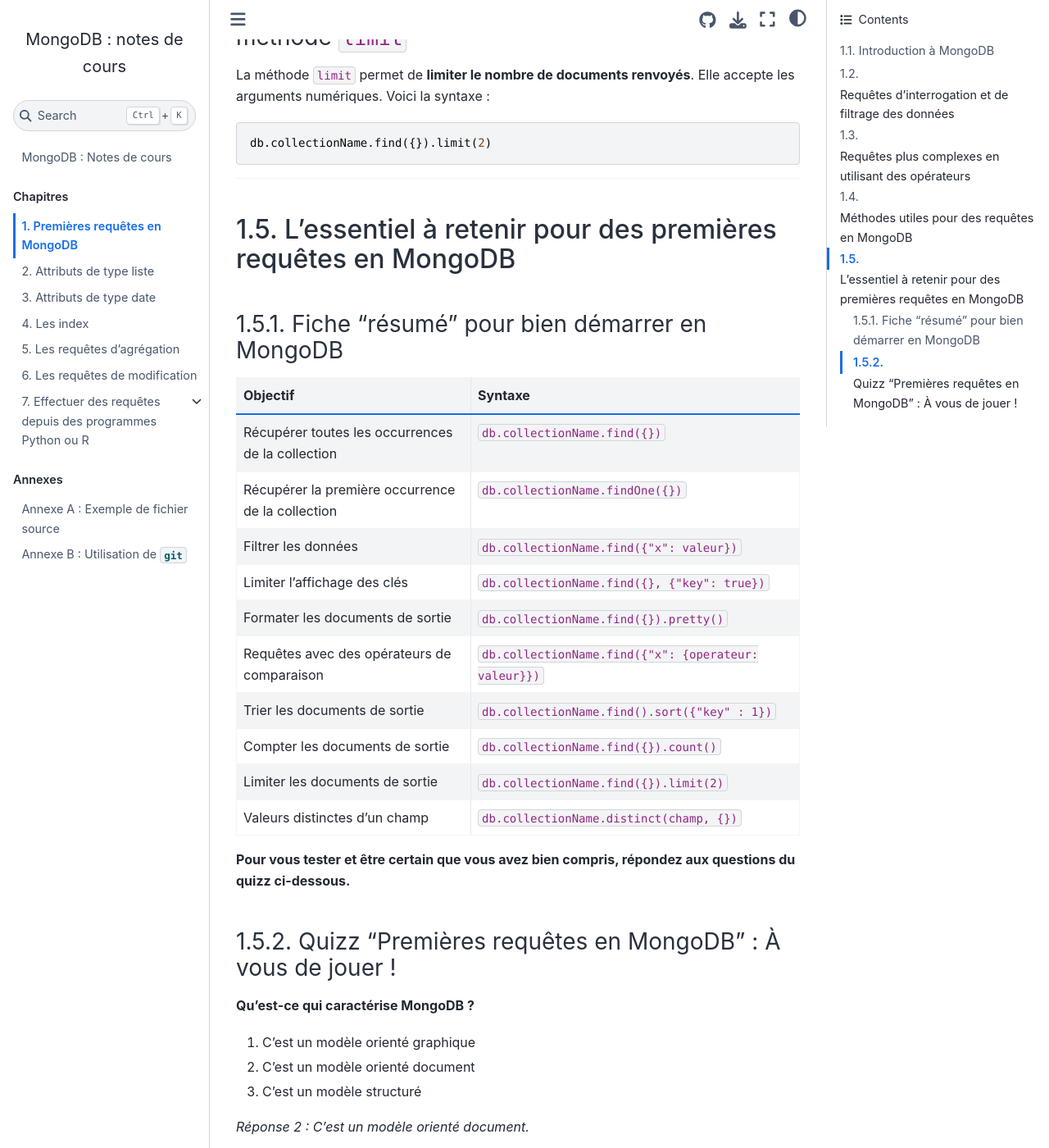
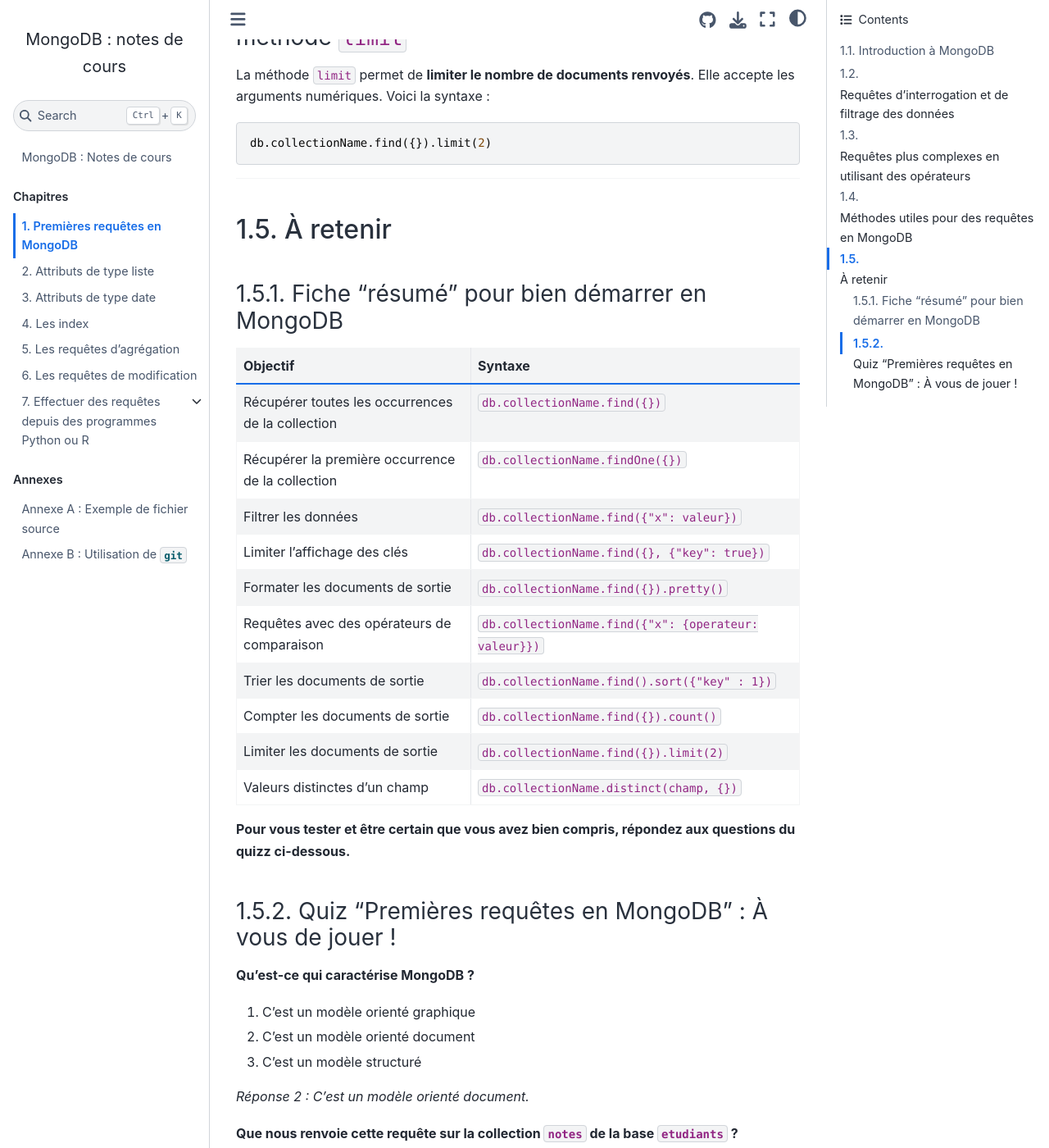
Before and after one commit to rtavenar/mongo_book, a Jupyter Book: the page built from content/01_find.md, in a window 1280 px wide and 1400 px high, scrolled down 10763 px. Shown: the whole window at 82% size. Built offline with Jupyter Book 1.0.4 settings and Sphinx 7.4.7 and the Sphinx Book theme 1.1.4, drawn with Linux system fonts in a browser that asks for light colours.

Commit message:
Update 01_find.md

````diff
--- a/content/01_find.md
+++ b/content/01_find.md
@@ -56,7 +56,7 @@
 Tout d'abord, il est nécessaire d'avoir installé un serveur comme par exemple le serveur **MongoDB Atlas** qui tourne en continu. Après avoir démarré le serveur, il vous faut lancer une connexion client, le **client Robot 3T** est idéal pour des requêtes en MongoDB. Il ne vous reste plus qu'à choisir une base de données ou en importer une et sélectionner *"Open Shell"* par clique droit sur la base pour faire vos requêtes !
 ```
 
-Dans ce chapitre, nous étudierons dans un premier temps [**comment interroger les données d'une base de données MongoDB avec la fonction find**](#find). Dans un second temps, nous regarderons comment effectuer des [requêtes plus complexes, impliquant des **opérateurs de comparaison**](#operateurs). Quelques [**méthodes utiles**](#methodes) pour des requêtes en MongoDB, une [**fiche "résumé" des quelques points à retenir**](#resume) et un petit [**quizz**](#quizz) sont donnés à la fin de ce chapitre.
+Dans ce chapitre, nous étudierons dans un premier temps [**comment interroger les données d'une base de données MongoDB avec la fonction find**](#find). Dans un second temps, nous regarderons comment effectuer des [requêtes plus complexes, impliquant des **opérateurs de comparaison**](#operateurs). Quelques [**méthodes utiles**](#methodes) pour des requêtes en MongoDB, une [**fiche "résumé" des quelques points à retenir**](#resume) et un petit [**quizz**](#quiz) sont donnés à la fin de ce chapitre.
 
 ---
 
@@ -476,7 +476,7 @@
 
 ---
 
-## <a id="resume"></a> L'essentiel à retenir pour des premières requêtes en MongoDB
+## <a id="resume"></a> À retenir
 
 ### Fiche "résumé" pour bien démarrer en MongoDB
 
@@ -495,7 +495,7 @@
 
 **Pour vous tester et être certain que vous avez bien compris, répondez aux questions du quizz ci-dessous.**
 
-### <a id="quizz"></a> Quizz "Premières requêtes en MongoDB" : À vous de jouer !
+### <a id="quiz"></a> Quiz "Premières requêtes en MongoDB" : À vous de jouer !
 
 **Qu'est-ce qui caractérise MongoDB ?**
 
````
